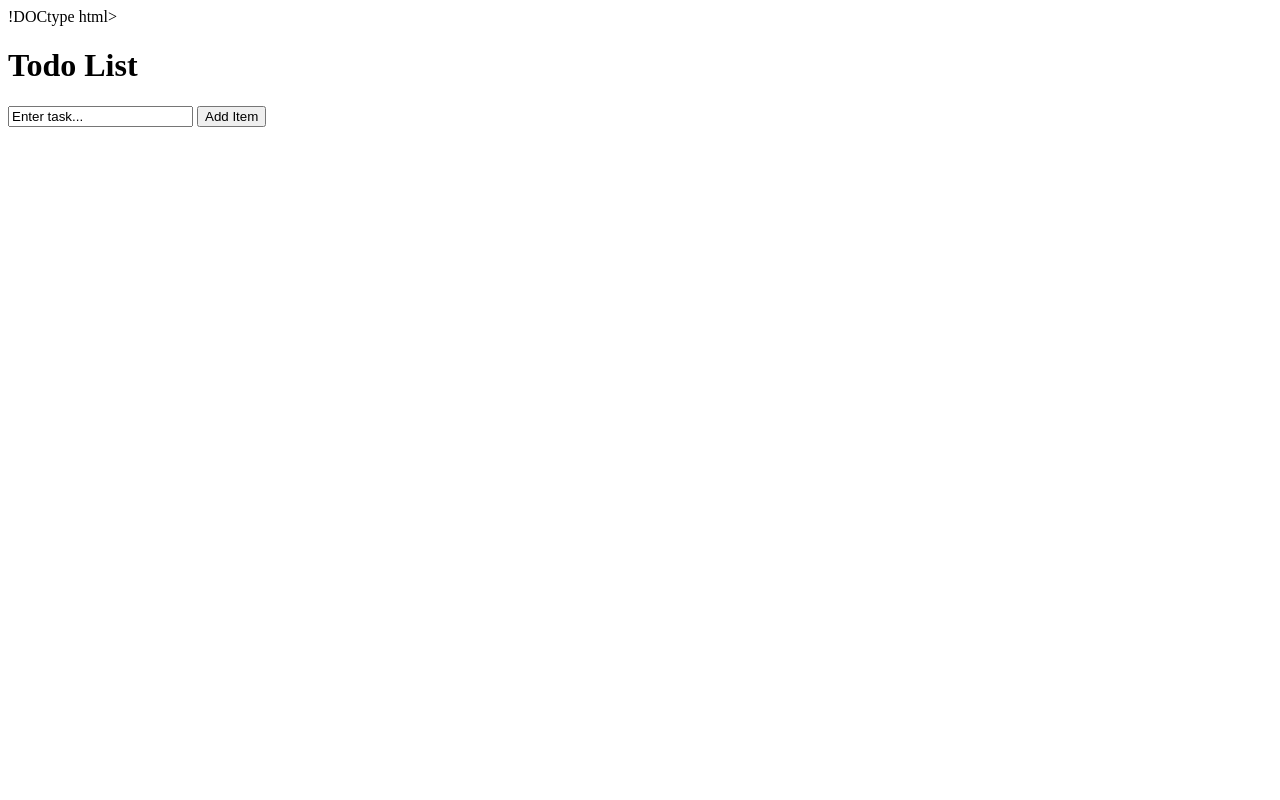
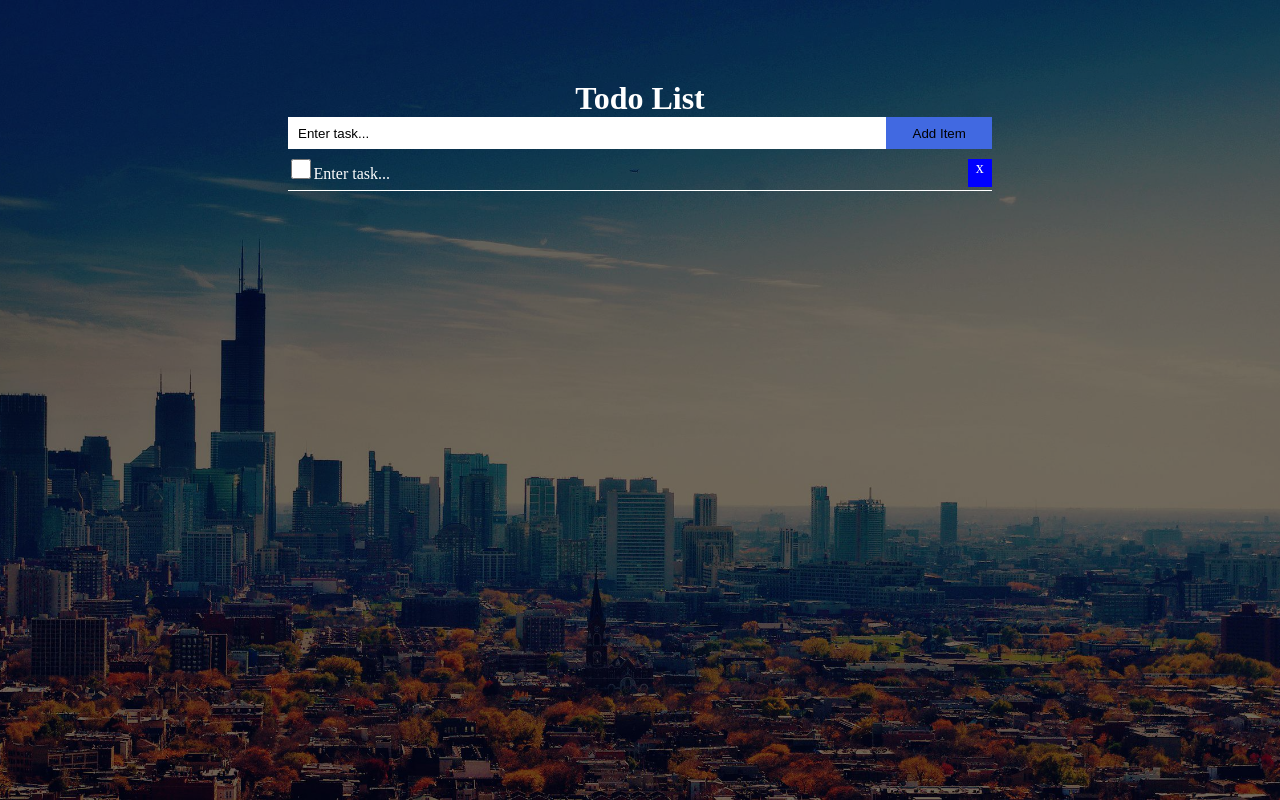
Before and after one commit to Nettar-Jr/TodoList-App, a plain HTML site: page index.html in a window 1280 px wide. Both pictures are taken after a click on the button "Add Item". Drawn offline with Linux system fonts and the light colour scheme.

Commit message:
todoItem align with input and buton

```diff
--- a/index.html
+++ b/index.html
@@ -1,18 +1,19 @@
-!DOCtype html>
+<!DOCtype html>
+<html>
 	<head>
 		<title> My Todo List</title>
-		<link type="text/css" rel="stylesheet" href="todolist.css">
+		<link type="text/css" rel="stylesheet" href="todo.css">
 		<!-- <script type="text/javascript" src = "todolist.js"></script> -->
-		<script type="text/javascript" src = "todolist2.js"></script>
+		<script type="text/javascript" src = "todo.js"></script>
 	</head>
 	<body>
-	<div id="container">
-	<div id="TopSpace"></div>
+	    <div id="container">
+	    <div id="TopSpace"></div>
 		<h1> Todo List </h1>
 		<div class="row">
 			<form id="form">
 				<input type="text" placeholder="Enter task... " id="input" value="Enter task...">
-				<input id="btn" onkeypress="newTask()" onclick="newTask()" type="button" value="Add Item">
+				<input id="btn" onkeypress="newTaskOnKeyPress()" onclick="newTaskOnClick()" type="button" value="Add Item">
 			</form>
 		</div>
 		<div id="output">
--- a/todo.css
+++ b/todo.css
@@ -31,7 +31,7 @@ h1{
 #form{
 	height: 4vh;
 	width: 55%;
-	margin: auto;
+    margin: auto;
 }
 
 #input{
@@ -43,7 +43,8 @@ h1{
 }
 
 #btn{
-	height:100%;
+    height:100%;
+    width: 15%;
 	border: 1px solid royalblue;
 	background-color: royalblue;
 	float: left;
@@ -54,29 +55,29 @@ h1{
 	list-style: none;
 	width: 55%;
 	padding: 0;
-	margin: auto;
+    margin: auto;
 }
 
 li {
 	margin-top: 10px;
 	border-bottom: 1px solid white;
 	color: white;
-	width: 95%;
+	width: 100%;
 	height: 4vh;
-	transition: 0.3s;
+    transition: 1s;
+    animation-name: fadeIn;
+    animation-duration: 3s;
+}
+
+@keyframes fadeIn{
+    from{color: rgba(128, 128, 128, 0.055);}
+    t0{color: whitesmoke;}
 }
 
 li:hover{
-	background-color: rgba(0, 0, 0, 0.3);
+    background-color: rgba(0, 0, 0, 0.3);
+    cursor: pointer;
 }
-
-ul li.checked {
-  background: #888;
-  color: #fff;
-  text-decoration: line-through;
-}
-
-
 
 .Remove{
 	float: right;
@@ -86,8 +87,8 @@ ul li.checked {
 	height: 3.5vh;
 	text-align: center;
 	position: relative;
-	transition: 0.2s;
-	cursor: pointer;
+	transition: 1s;
+    cursor: pointer;
 }
 
 .Remove:hover {
--- a/todo.js
+++ b/todo.js
@@ -1,6 +1,8 @@
+function newTaskOnKeyPress(){
+    newTaskOnClick;
+}
 
-
- function newTask(){
+function newTaskOnClick (){
 
 //click add to create items and append to list
 
@@ -16,14 +18,14 @@
 	var inputValue = document.getElementById('input').value;
 	var txt = document.createTextNode(inputValue);
 	todoItem.appendChild(txt);
-	todoItem.appendChild(Del);
-	todoItem.insertBefore(box, txt);
+	todoItem.appendChild(deleteButton);
+	todoItem.insertBefore(checkBox, txt);
 
 	if (inputValue === ''){
 		alert ('please enter a task');
 	}
 	else {
-		document.getElementById('list').appendChild(li);
+		document.getElementById('list').appendChild(todoItem);
 	}
     document.getElementById('input').value;
 
```
